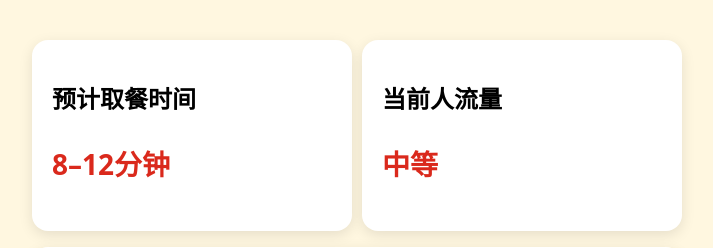
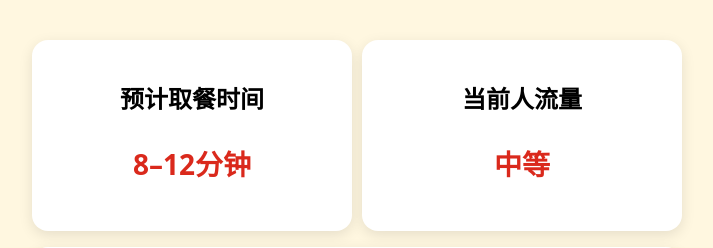
Before and after one commit to Ushaoo/HKUST-Mcdonald-Waiting-Time-Analysis-Model, a Flask app: page / in a window 1280 px wide. Shown: the part 129-377 px from the top of the page, without its empty margins (283-996 px from the left). Run offline with Flask 3, Linux system fonts and the light colour scheme.

Commit message:
change555

```diff
--- a/adding by zhc/static/style.css
+++ b/adding by zhc/static/style.css
@@ -52,12 +52,13 @@ body {
   flex: 1;
 }
 
-/* ✅ 卡片通用样式 */
+/* ✅ 卡片通用样式（文字居中） */
 .card {
   background-color: white;
   border-radius: 16px;
   padding: 20px;
   box-shadow: 0 4px 14px rgba(0,0,0,0.1);
+  text-align: center;   /* ✅ 所有卡片文字居中 */
 }
 
 /* ✅ 视频卡片宽度与上排两卡片总宽度完全一致 */
@@ -81,8 +82,10 @@ body {
   object-fit: cover;
 }
 
+/* ✅ 数字居中且突出 */
 .value {
   font-size: 28px;
   color: #DA291C;
   font-weight: bold;
+  text-align: center;
 }
```
